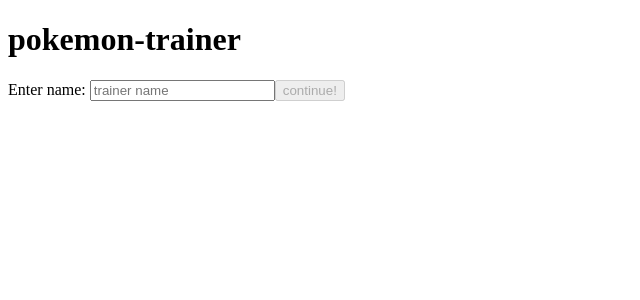
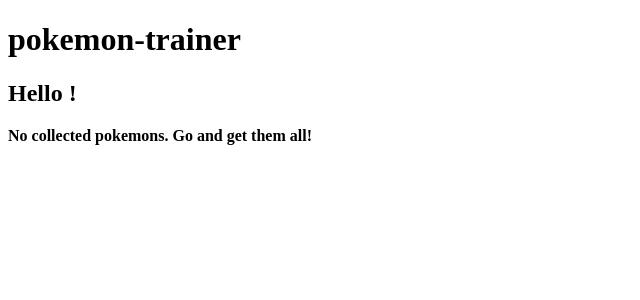
Before and after one commit to veliValentine/pokemon-trainer, an Angular app: page / in a window 1280 px wide. Shown: the top 300 px of the page, without its empty margins (0-640 px from the left). Built offline with nearby package versions, Linux system fonts and the light colour scheme.

Commit message:
refactor:modified storageHelper naming

```diff
--- a/src/app/app.component.ts
+++ b/src/app/app.component.ts
@@ -5,7 +5,7 @@
   template: `
     <div>
       <h1>{{title}}</h1>
-      <loginPage></loginPage>
+      <trainerPage></trainerPage>
     </div>
   `
 })
--- a/src/app/app.module.ts
+++ b/src/app/app.module.ts
@@ -5,6 +5,7 @@
 import { AppComponent } from './app.component';
 import { LoginPage } from '../components/loginPage/loginPage.component'
 import { ReactiveFormsModule } from '@angular/forms';
+import { TrainerPage } from 'src/components/trainerPage/trainerPage.component';
 /*
 TODO
 TrainerPage
@@ -21,7 +22,8 @@
 @NgModule({
   declarations: [
     AppComponent,
-    LoginPage
+    LoginPage,
+    TrainerPage
   ],
   imports: [
     BrowserModule,
--- a/src/components/loginPage/loginPage.component.ts
+++ b/src/components/loginPage/loginPage.component.ts
@@ -1,6 +1,6 @@
 import { Component } from "@angular/core";
 import { AbstractControl, FormControl, FormGroup, Validators } from "@angular/forms";
-import { saveUser } from '../../utils/storageHelper'
+import { saveTrainer } from '../../utils/storageHelper'
 
 @Component({
   selector: 'loginPage',
@@ -26,7 +26,7 @@
     this.loading = true;
     const userName: string = this.loginForm.value
     console.log('click!', userName);
-    saveUser(userName)
+    saveTrainer(userName)
     setTimeout(() => {
       console.log('ADD REDIRECT');
       this.loading = false;
--- /dev/null
+++ b/src/utils/interface.ts
@@ -0,0 +1,5 @@
+export interface PokemonCollected {
+  id: number,
+  name: string,
+  src: string,
+}
--- a/src/utils/localStorage.js
+++ b/src/utils/localStorage.js
@@ -5,7 +5,7 @@
   localStorage.setItem(`${KEY_VALUE}:${key}`, encrypted);
 }
 
-export const getStorage = () => {
+export const getStorage = (key) => {
   const storedValue = localStorage.getItem(`${KEY_VALUE}:${key}`);
   if (!storedValue) return false;
   return JSON.parse(atob(storedValue));
--- a/src/utils/storageHelper.js
+++ b/src/utils/storageHelper.js
@@ -1,29 +1,29 @@
 import { getStorage, setStorage } from "./localStorage"
 
-const USER_KEY = 'user';
+const TRAINER_KEY = 'user';
 const POKEMONS_KEY = 'collected'
 
-export const getUser = () => {
-  console.log('getUser');
-  const user = getStorage(USER_KEY);
-  if (user) {
-    return user;
+export const getTrainer = () => {
+  const trainer = getStorage(TRAINER_KEY);
+  console.log('getTrainer', { trainer });
+  if (trainer) {
+    return trainer.trainerName;
   }
   return null;
 }
 
-export const saveUser = (user) => {
-  console.log('saveUser', { user });
-  setStorage(USER_KEY, user)
+export const saveTrainer = (trainer) => {
+  console.log('saveTrainer', { trainer });
+  setStorage(TRAINER_KEY, trainer)
 }
 
 export const getPokemons = () => {
-  console.log('getPokemons');
   const pokemons = getStorage(POKEMONS_KEY);
+  console.log('getPokemons', { pokemons });
   if (pokemons) {
     return pokemons;
   }
-  return null;
+  return [];
 }
 
 export const savePokemons = (pokemons) => {
```
